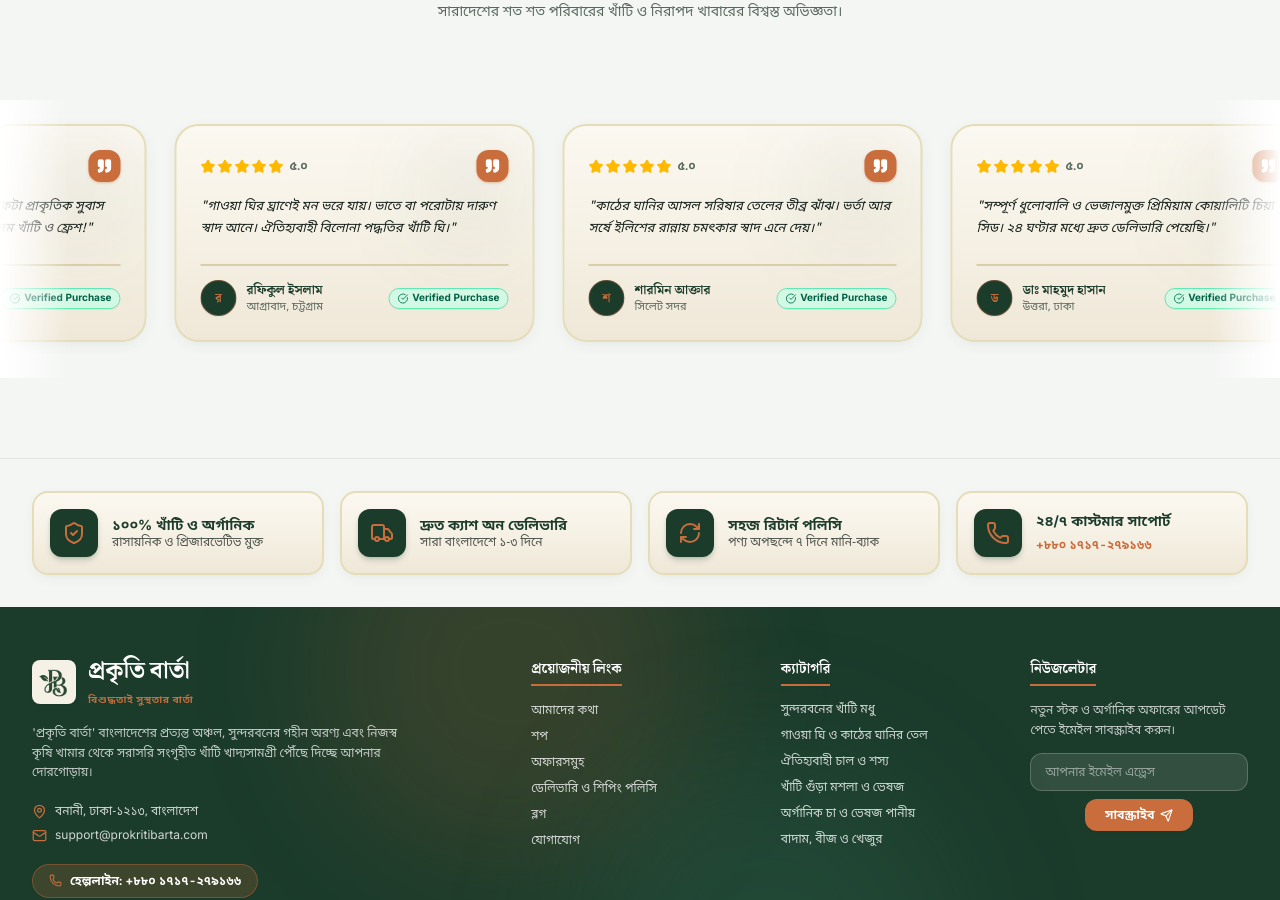
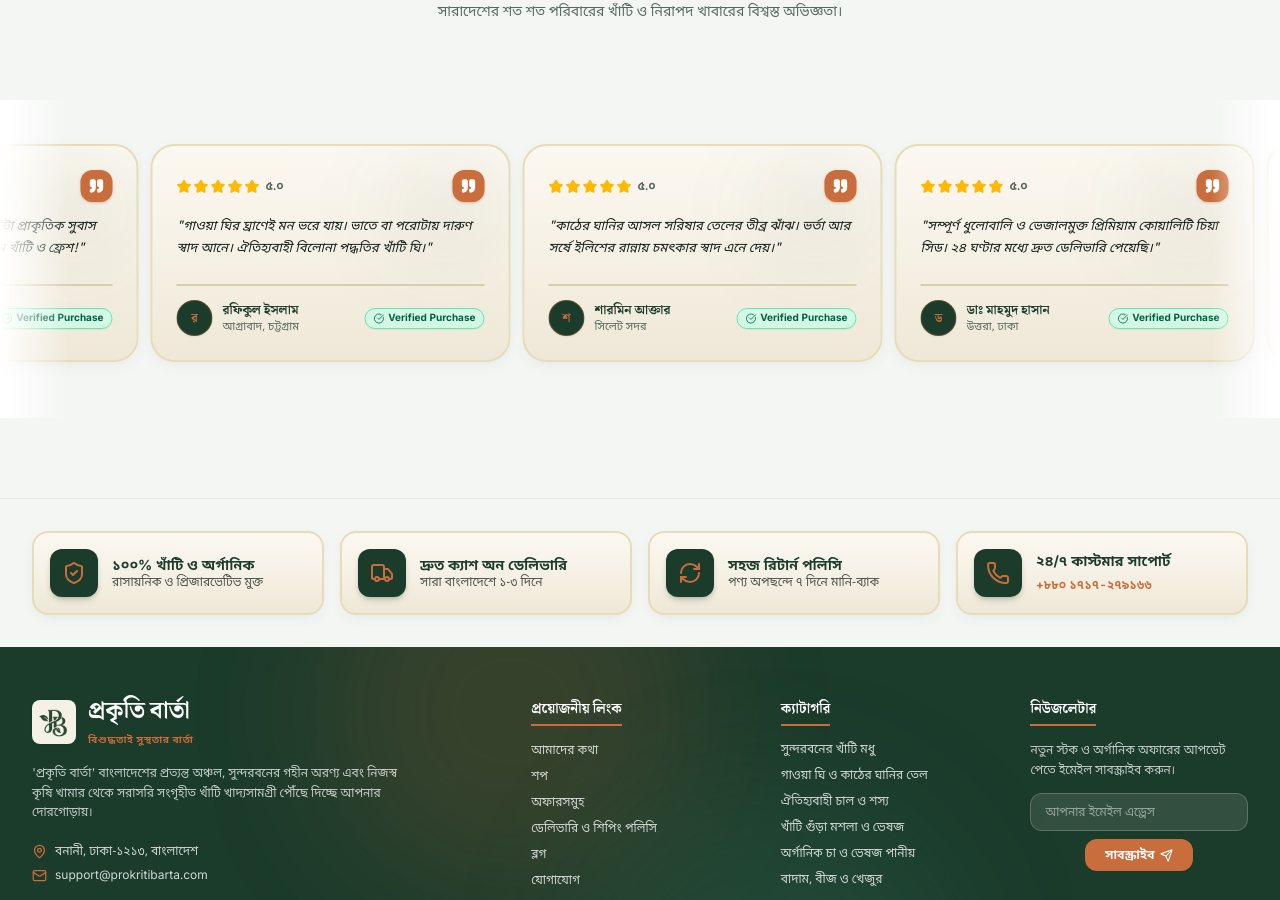
Before and after one commit to tridib371/prokriti-barta, a React (Vite) app: page / in a window 1280 px wide. Shown: the part 3075-3975 px from the top of the page. Built offline with nearby package versions, Linux system fonts and the light colour scheme.

Commit message:
fix(home): wrap marquee review cards with padded slot to fully expose top green border on hover without clipping

```diff
--- a/src/components/home/ReviewsCarousel.jsx
+++ b/src/components/home/ReviewsCarousel.jsx
@@ -42,9 +42,9 @@ export default function ReviewsCarousel() {
             const userInitial = userName.trim().charAt(0);
 
             return (
+              <div key={rev.id || idx} className="py-5 px-1.5 flex items-center justify-center">
                 <div
-                key={rev.id || idx}
-                className="mx-3.5 w-[310px] sm:w-[360px] bg-gradient-to-b from-[#FBF8F1] via-[#F6F1E5] to-[#EFE8D8] border-2 border-[#E5DCB8] hover:border-primary p-5 sm:p-6 rounded-3xl flex flex-col justify-between shadow-[0_4px_16px_-3px_rgba(27,59,43,0.08)] hover:shadow-[0_14px_30px_-5px_rgba(27,59,43,0.25)] hover:-translate-y-1.5 transition-all duration-300 relative group overflow-hidden"
+                  className="w-[310px] sm:w-[360px] bg-gradient-to-b from-[#FBF8F1] via-[#F6F1E5] to-[#EFE8D8] border-2 border-[#E5DCB8] hover:border-primary p-5 sm:p-6 rounded-3xl flex flex-col justify-between shadow-[0_4px_16px_-3px_rgba(27,59,43,0.08)] hover:shadow-[0_14px_30px_-5px_rgba(27,59,43,0.25)] hover:-translate-y-2 transition-all duration-300 relative group overflow-hidden"
                 >
                   {/* Top Subtle Amber Glow Backlight */}
                   <div className="absolute top-0 right-0 w-32 h-32 bg-primary/5 rounded-full blur-2xl pointer-events-none group-hover:bg-primary/15 transition-all duration-500" />
@@ -91,6 +91,7 @@ export default function ReviewsCarousel() {
                     )}
                   </div>
                 </div>
+              </div>
             );
           })}
         </Marquee>
```
Lines whose indentation alone changed are shown as unchanged.
